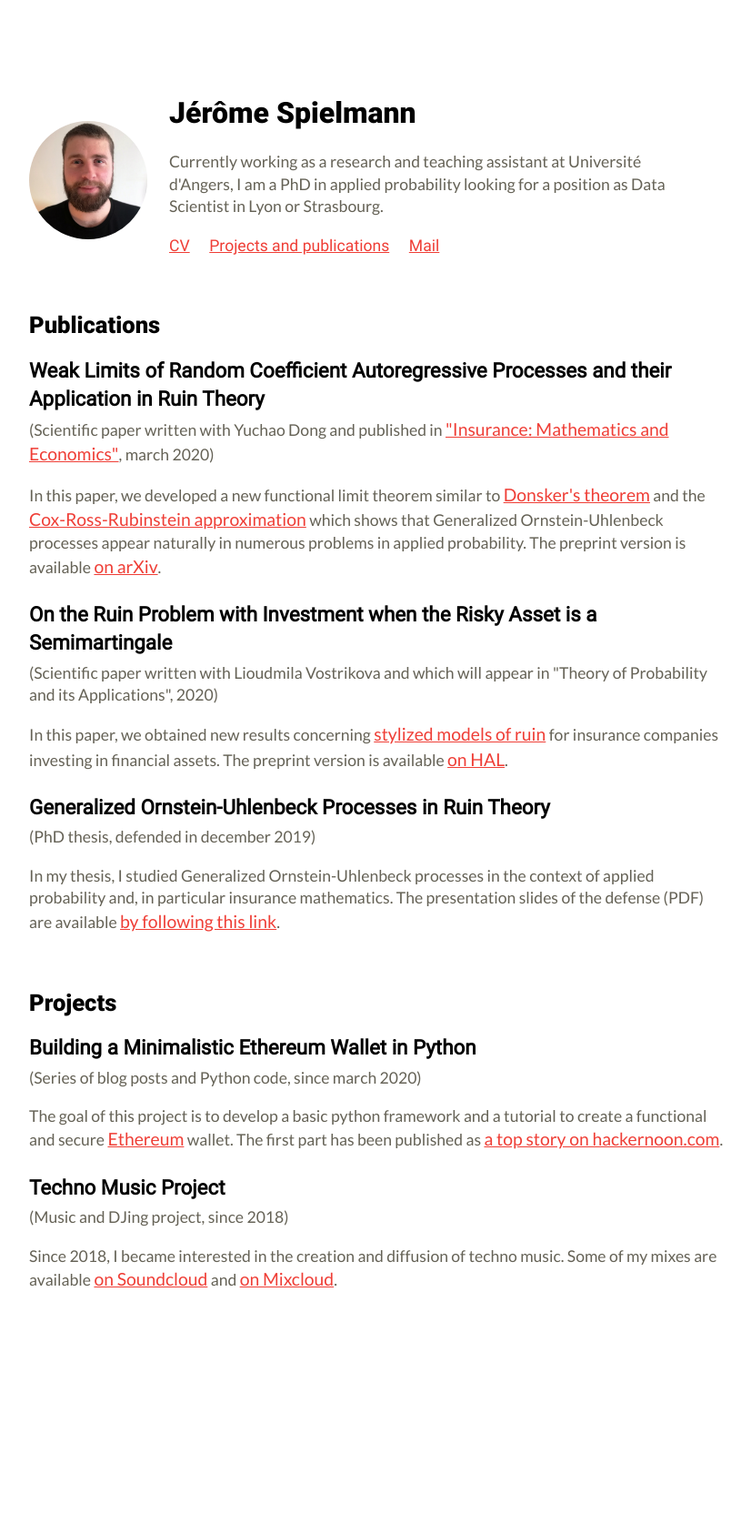
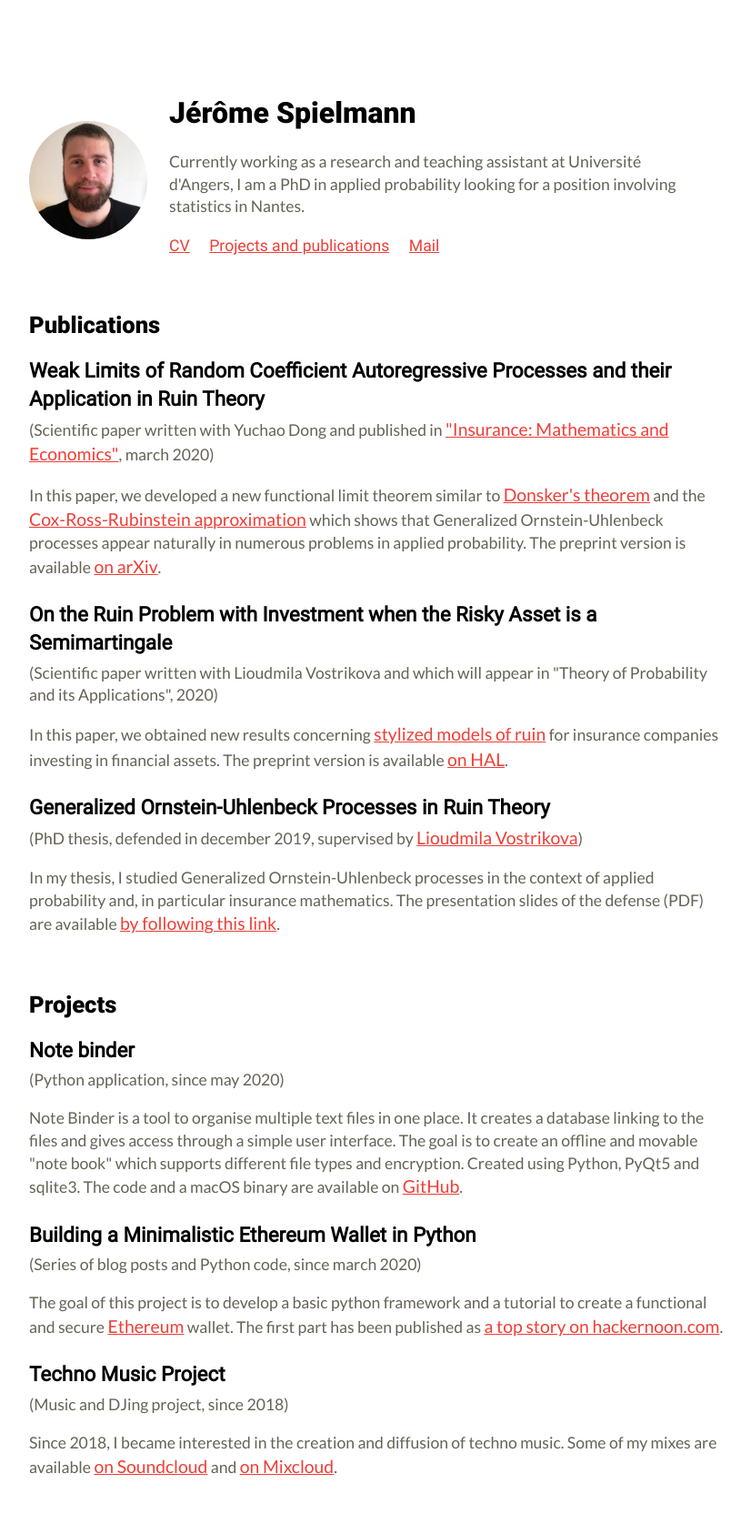
Before and after one commit to jspiel-git/jspiel-git.github.io, a Jekyll site: the page built from publications.html, in a window 1280 px wide. Shown: the whole page at 91% size, without its empty margins (224-1050 px from the left). Built offline with Jekyll 4.4.1, drawn with Linux system fonts in a browser that asks for light colours; before the commit the page ends 1480 px from its top, so only the background shows below that.

Commit message:
Mise à jour des publications et du CV.

```diff
--- a/_layouts/default.html
+++ b/_layouts/default.html
@@ -15,7 +15,7 @@
 			<div class="header-row">
 				<h1>Jérôme Spielmann</h1>
 				<p id="description">
-					Currently working as a research and teaching assistant at Université d'Angers, I am a PhD in applied probability looking for a position as Data Scientist in Lyon or Strasbourg.
+					Currently working as a research and teaching assistant at Université d'Angers, I am a PhD in applied probability looking for a position involving statistics in Nantes.
 				</p>
 				<div class="par-nav">
 					<a href="resume" id="navbar">CV</a>
--- a/publications.html
+++ b/publications.html
@@ -24,7 +24,7 @@ layout: default
     <p>
       <h3>Generalized Ornstein-Uhlenbeck Processes in Ruin Theory</h3>
       <p>
-        (PhD thesis, defended in december 2019)
+        (PhD thesis, defended in december 2019, supervised by <a href="https://www.math.univ-angers.fr/~vostrik/">Lioudmila Vostrikova</a>)
       </p>
       <p>
         In my thesis, I studied Generalized Ornstein-Uhlenbeck processes in the context of applied probability and, in particular insurance mathematics. The presentation slides of the defense (PDF) are available <a href="contents/pres_spielmann.pdf">by following this link</a>. <!-- The thesis is available for download on theses -->
@@ -32,6 +32,15 @@ layout: default
     </p>
     <br>
     <h2>Projects</h2>
+    <p>
+      <h3>Note binder</h3>
+      <p>
+        (Python application, since may 2020)
+      </p>
+      <p>
+        Note Binder is a tool to organise multiple text files in one place. It creates a database linking to the files and gives access through a simple user interface. The goal is to create an offline and movable "note book" which supports different file types and encryption. Created using Python, PyQt5 and sqlite3. The code and a macOS binary are available on <a href="https://github.com/jspiel-git/notebinder">GitHub</a>.
+      </p>
+    </p>
     <p>
       <h3>Building a Minimalistic Ethereum Wallet in Python</h3>
       <p>
```
Also changed, not shown: 1 other file.
